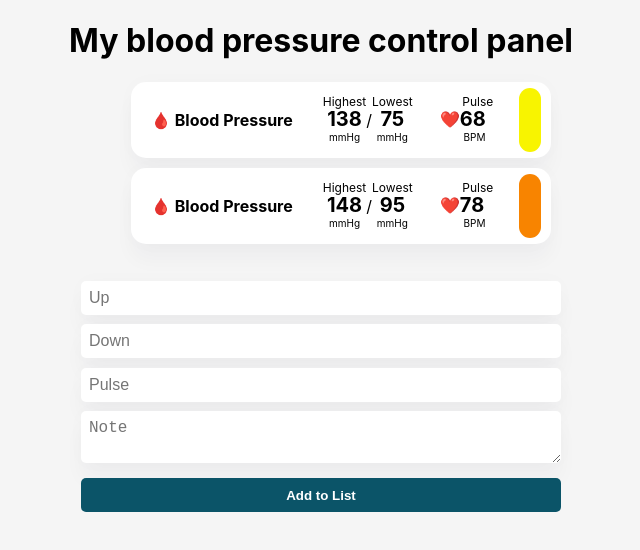
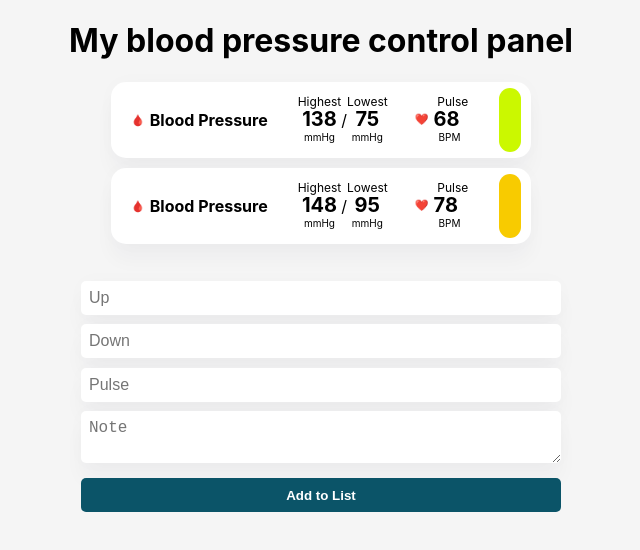
Before and after one commit to Jacob-Isaac/blood-pressure-calendar, a React (Create React App) app: page / in a window 1280 px wide. Shown: the top 550 px of the page, without its empty margins (319-959 px from the left). Built offline with nearby package versions, Linux system fonts and the light colour scheme.

Commit message:
class changing hook

```diff
--- a/src/components/List.tsx
+++ b/src/components/List.tsx
@@ -1,26 +1,25 @@
-import React from "react";
 import { useSelector } from "react-redux/es/exports";
 import { selectTasks } from "./Slice";
 import { nanoid } from "@reduxjs/toolkit";
 import { Task } from "./interfaces";
+import { usePressureListImageClass } from "./classHook";
 
 const List = () => {
   const pressureList: Task[] = useSelector(selectTasks);
+  const getImageClass = usePressureListImageClass();
+
   const renderList = (): JSX.Element[] => {
     return pressureList.map((person) => {
       const key = nanoid();
-      let imgClass = "List-img";
-      imgClass = person.up > 160 ? "List-img-violet" :
-           person.up > 150 ? "List-img-red" :
-           person.up > 140 ? "List-img-orange" :
-           person.up > 130 ? "List-img-yellow" :
-           imgClass;
+      const imgClass = getImageClass(person);
+     // zrobic to jednak jako hook , bo z providerem sie nie uda
+           // potem klikamy i sa szczegóły i jest dokladnie kolorami co jest za wysoko
       return (
         <li key={key} className="List">
           <div className="List-order">
             <div className="List-title">
-            🩸 Blood Pressure
-            </div>
+            <div className="wrapper"><div className="bloodWrapper">🩸</div> Blood Pressure
+            </div></div>
             <div className="List-pressScore">
               <div className="List-upperText">Highest</div>
               <div className="List-middleText">{person.up}</div>
@@ -34,8 +33,8 @@ const List = () => {
             </div>
             <div className="List-pulseScore">
               <div className="List-upperPulseText">Pulse</div>
-              <div className="wrapper"><div>❤️</div>
-                <div className="List-middleText">{person.pulse}</div></div>
+              <div className="heartWrapper"><div>❤️</div>
+                <div className="List-middlePulseText">{person.pulse}</div></div>
               <div className="List-bottomPulseText">BPM</div>
             </div>
           </div>
@@ -46,7 +45,25 @@ const List = () => {
     });
   };
 
-  return <ul>{renderList()}</ul>;
+   return <ul className="Box">{renderList()}</ul>;
 };
 
 export default List;
+
+
+// javascript
+// const rangeClasses = {
+//   "190,150,150": "List-img-violet",
+//   "170,120,120": "List-img-red",
+//   "160,100,100": "List-img-orange",
+//   "150,90,90": "List-img-papaya",
+//   "140,80,80": "List-img-yellow",
+//   "130,70,70": "List-img-green",
+// };
+// typescript
+// const getRangeClass = (up: number, down: number, pulse: number): string => {
+//   const rangeKey = `${up},${down},${pulse}`;
+//   return rangeClasses[rangeKey] ?? "List-img";
+// };
+// scss
+// const imgClass = getRangeClass(person.up, person.down, person.pulse);
--- a/src/components/Slice.tsx
+++ b/src/components/Slice.tsx
@@ -22,12 +22,14 @@ const taskListSlice = createSlice({
     },],
     isTaskHide: false,
     isLoading: false,
+    color: "",
   } as TaskListState,
 
   reducers: {
     addTask: (state, action: PayloadAction<Task>) => {
       state.pressureList.push(action.payload);
     },
+   // setColor: "yellow"    state.color = "yellow";
   },
 });
 
--- /dev/null
+++ b/src/components/classHook.tsx
@@ -0,0 +1,22 @@
+import { Task } from "./interfaces";
+
+export const usePressureListImageClass = () => {
+    return (person: Task): string => {
+      let imgClass: string = "List-img";
+      imgClass =
+        person.up >= 190 || person.down >= 130 || person.pulse >= 150
+          ? "List-img-violet"
+          : person.up >= 170 || person.down >= 120 || person.pulse >= 120
+          ? "List-img-red"
+          : person.up >= 160 || person.down >= 100 || person.pulse >= 100
+          ? "List-img-orange"
+          : person.up >= 150 || person.down >= 95 || person.pulse >= 90
+          ? "List-img-papaya"
+          : person.up >= 140 || person.down >= 89 || person.pulse >= 80
+          ? "List-img-yellow"
+          : person.up >= 130 || person.down >= 82 || person.pulse >= 70
+          ? "List-img-green"
+          : imgClass;
+      return imgClass;
+    };
+  };
```
